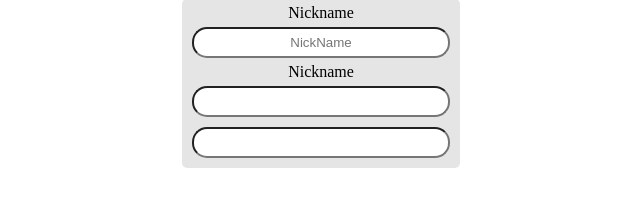
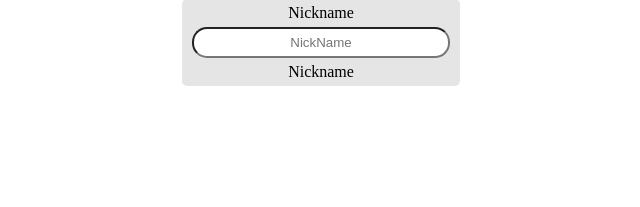
Before and after one commit to VPseudo11/Typescript-with-react, a React (Vite) app: page / in a window 1280 px wide. Shown: the part 553-760 px from the top of the page, without its empty margins (319-959 px from the left). Built offline with nearby package versions, Linux system fonts and the light colour scheme.

Commit message:
delete labels

```diff
--- a/src/components/Form.tsx
+++ b/src/components/Form.tsx
@@ -12,8 +12,6 @@ const Form = ({ }: Props) => {
             <label htmlFor="nick">Nickname</label>
             <input type="text" placeholder='NickName' />
             <label htmlFor="nick">Nickname</label>
-            <input type="text" name='nick' />
-            <input type="text" name='nick' />
         </FormContainer>
     )
 }
```
